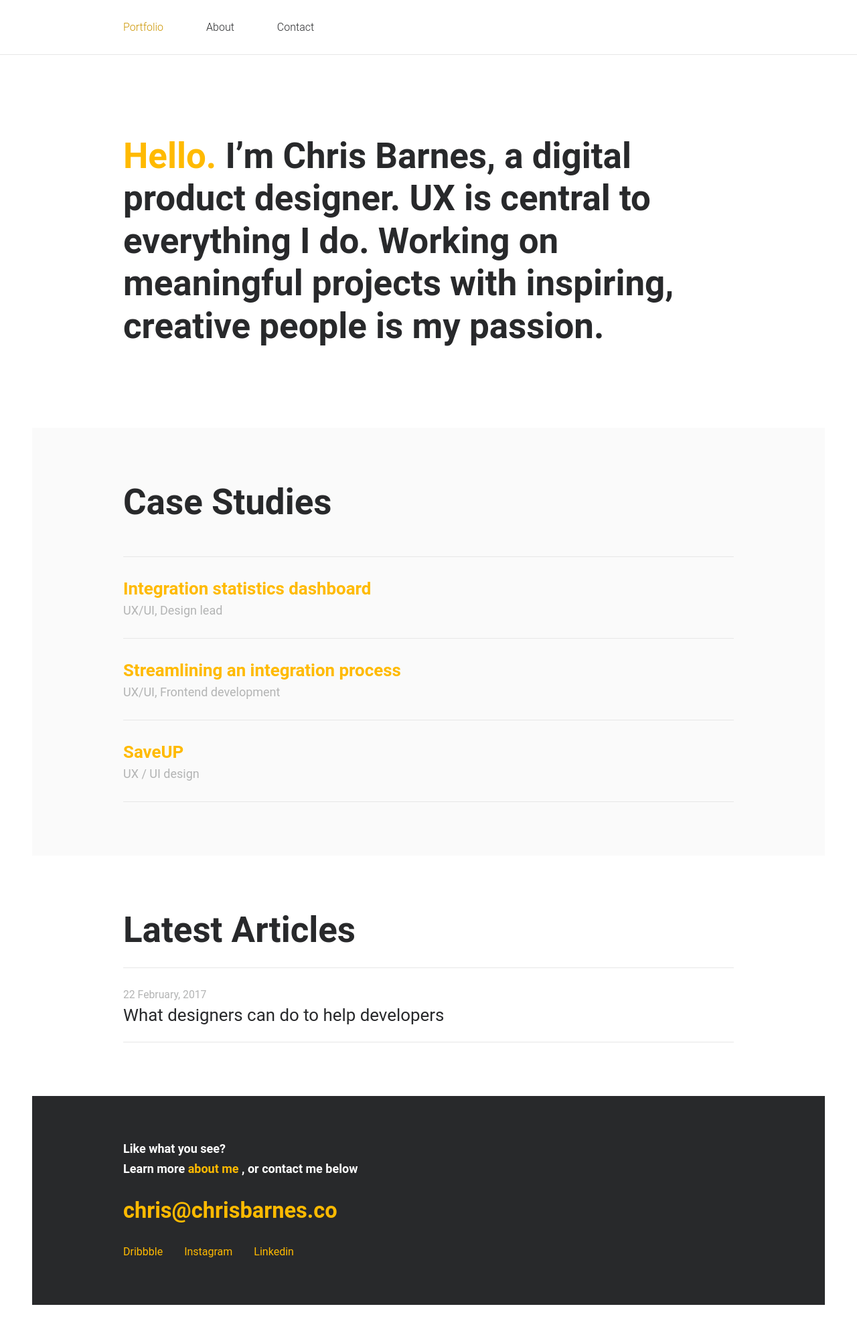
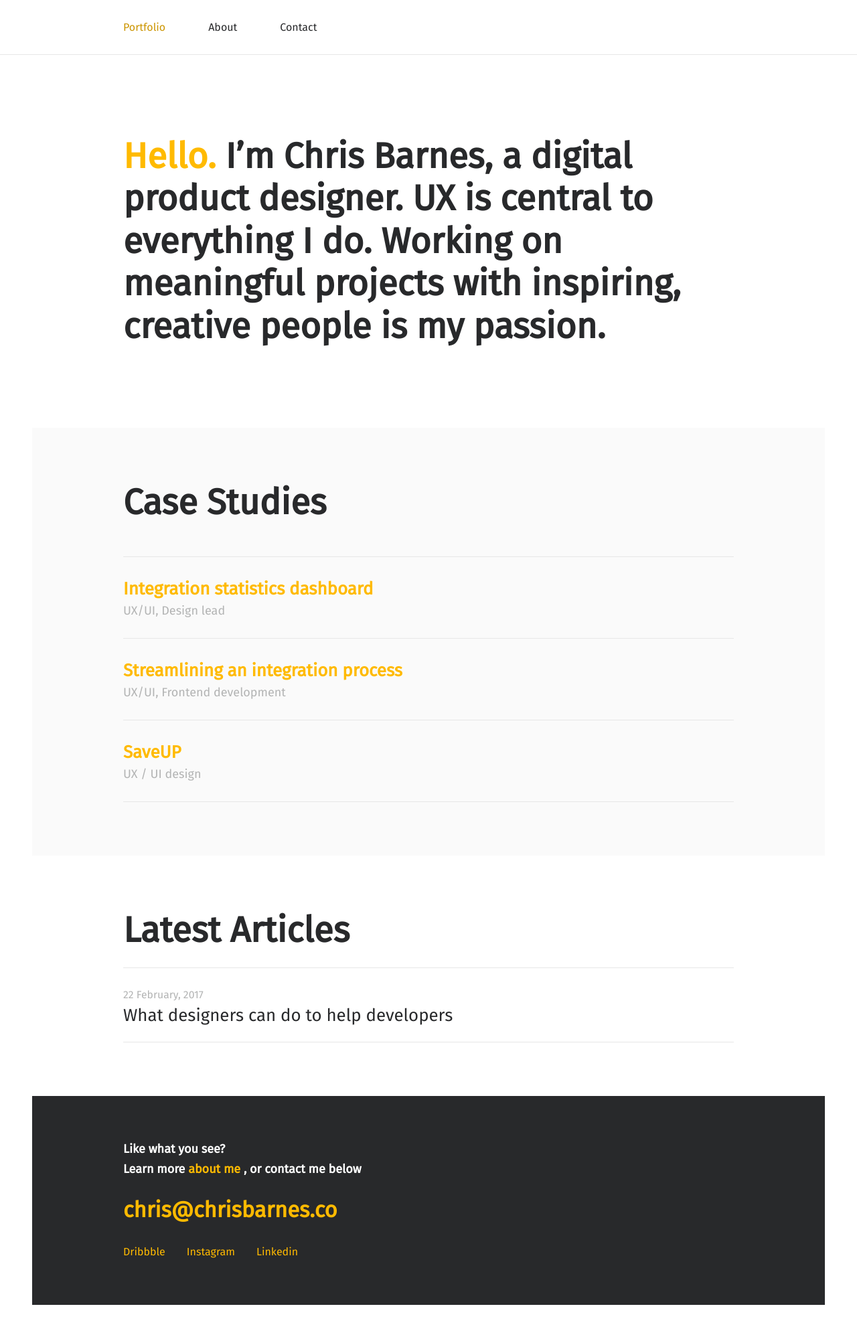
Before and after one commit to cjhbarnes/cjhbarnes.github.io, a Jekyll site: the page built from index.html, in a window 1280 px wide. Shown: the whole page at 67% size. Built offline with Jekyll 4.4.1, drawn with Linux system fonts in a browser that asks for light colours; nearby versions of some CDN libraries.

Commit message:
Update font family
- Updated font family
- Add font as variable

```diff
--- a/_includes/head.html
+++ b/_includes/head.html
@@ -18,6 +18,8 @@
   <link rel="shortcut icon" href="/icon.png">
   <link rel="apple-touch-icon-precomposed" href="/icon.png">
 
+  <link href="https://fonts.googleapis.com/css?family=Fira+Sans" rel="stylesheet">
+
   <link rel="stylesheet" href="{{ "/css/main.css" | prepend: site.baseurl }}">
   <link rel="canonical" href="{{ page.url | replace:'index.html','' | prepend: site.baseurl | prepend: site.url }}">
   <link rel="alternate" type="application/rss+xml" title="{{ site.title }}" href="{{ "/feed.xml" | prepend: site.baseurl | prepend: site.url }}">
--- a/_sass/elements/_page.scss
+++ b/_sass/elements/_page.scss
@@ -8,7 +8,7 @@
 
 html {
   @include font-size(18px);
-  font-family: 'Roboto', sans-serif;
+  font-family: $font-family;
   line-height: 30px;
   color: $color-page-text;
   -webkit-text-size-adjust: 100%;
--- a/_sass/settings/_settings.global.scss
+++ b/_sass/settings/_settings.global.scss
@@ -5,6 +5,8 @@
 // Project-level settings and setup.
 
 // Base typographical styles and baseline grid.
+$font-family: 'Fira Sans', sans-serif;
+
 $global-font-size:    18px !default;
 $global-line-height:  30px !default;
 
```
